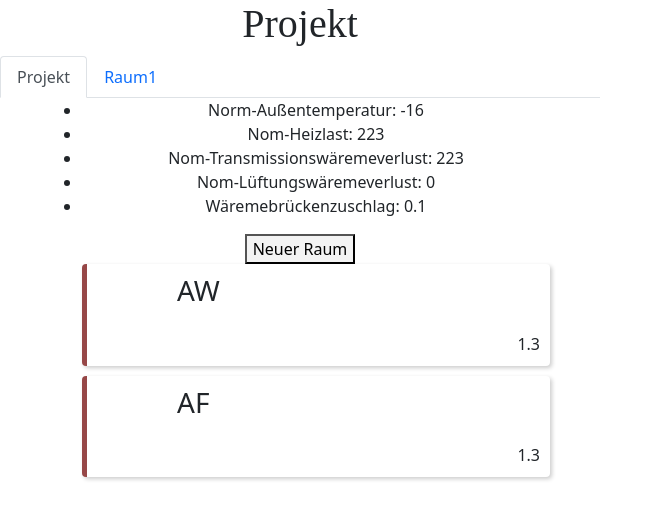
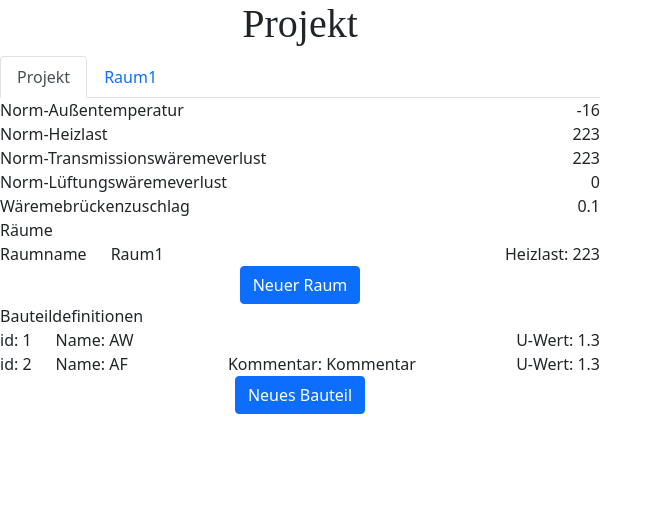
Before and after one commit to Dreanaught/js-react-mst, a React (Create React App) app: page / in a window 1280 px wide. Shown: the top 520 px of the page, without its empty margins (0-663 px from the left). Built offline with nearby package versions, Linux system fonts and the light colour scheme; a web font is replaced by a local one.

Commit message:
restructured view use conatiner instead of list, display rooms overview, display "Bauteil(e)"

```diff
--- a/src/components/ProjectView.js
+++ b/src/components/ProjectView.js
@@ -2,33 +2,67 @@ import React from "react"
 import { observer } from "mobx-react"
 
 import BauteilView from "./BauteilView"
+import { Button, Col, Container, Row } from "react-bootstrap"
 
 const ProjectView = ({ project }) => (
-    <div className="list">
-        <ul>
-            <li>
-                <span>Norm-Außentemperatur: {project.Norm_Außentemperatur}</span>
-            </li>
-            <li>
-                <span>Nom-Heizlast: {project.NormHeizlast}</span>
-            </li>
-            <li>
-                <span>Nom-Transmissionswäremeverlust: {project.Transmissionswärmeverlust}</span>
-            </li>
-            <li>
-                <span>Nom-Lüftungswäremeverlust: {project.Lüftungswäremeverlust}</span>
-            </li>
-            <li>
-                <span>Wäremebrückenzuschlag: {project.Wäremebrückenzuschlag}</span>
-            </li>
-        </ul>
-        <button onClick={project.addRoom}>Neuer Raum</button>
-        <ul>
-            {project.Bauteildefinitionen.map((bauteil, idx) => (
-                <BauteilView key={idx} bauteil={bauteil} />
-            ))}
-        </ul>
-    </div>
+    <Container fluid="true">
+        <Row>
+            <Col xs sm="auto">Norm-Außentemperatur</Col>
+            <Col />
+            <Col xs sm="auto">{project.Norm_Außentemperatur}</Col>
+        </Row>
+        <Row>
+            <Col xs sm="auto">Norm-Heizlast</Col>
+            <Col />
+            <Col xs sm="auto">{project.NormHeizlast}</Col>
+        </Row>
+        <Row>
+            <Col xs sm="auto">Norm-Transmissionswäremeverlust</Col>
+            <Col />
+            <Col xs sm="auto">{project.Transmissionswärmeverlust}</Col>
+        </Row>
+        <Row>
+            <Col xs sm="auto">Norm-Lüftungswäremeverlust</Col>
+            <Col />
+            <Col xs sm="auto">{project.Lüftungswäremeverlust}</Col>
+        </Row>
+        <Row>
+            <Col xs sm="auto">Wäremebrückenzuschlag</Col>
+            <Col />
+            <Col xs sm="auto">{project.Wäremebrückenzuschlag}</Col>
+        </Row>
+        {/* räume */}
+        <Row><Col xs sm="auto">Räume</Col></Row>
+        {project.Räume.map((raum, idx) => (
+            <Row key={idx} onClick={() => (console.log("raum row clicked"))}>
+                <Col xs sm="auto">Raumname</Col>
+                <Col xs sm="auto">{raum.Name}</Col>
+                <Col />
+                <Col xs sm="auto">Heizlast: {raum.NormHeizlast}</Col>
+            </Row>
+        ))}
+        <Row>
+            <Col>
+                <Button onClick={() => (console.log("raum neu clicked"))}>Neuer Raum</Button>
+            </Col>
+        </Row>
+        {/* Bauteile */}
+        <Row><Col xs sm="auto">Bauteildefinitionen</Col></Row>
+        {project.Bauteildefinitionen.map((bauteil, idx) => (
+            <Row key={idx} onClick={() => (console.log("bauteil row clicked"))}>
+                <Col xs sm="auto">id: {bauteil.id}</Col>
+                <Col xs sm="auto">Name:  {bauteil.Kurzbezeichner}</Col>
+                {bauteil.Kommentar && <Col>Kommentar: {bauteil.Kommentar}</Col>}
+                {!bauteil.Kommentar && <Col />}
+                <Col xs sm="auto last">U-Wert: {bauteil.uWert}</Col>
+            </Row>
+        ))}
+        <Row>
+            <Col>
+                <Button onClick={() => (console.log("bauteil neu clicked"))}> Neues Bauteil</Button>
+            </Col>
+        </Row>
+    </Container>
 )
 
 export default observer(ProjectView)
```
